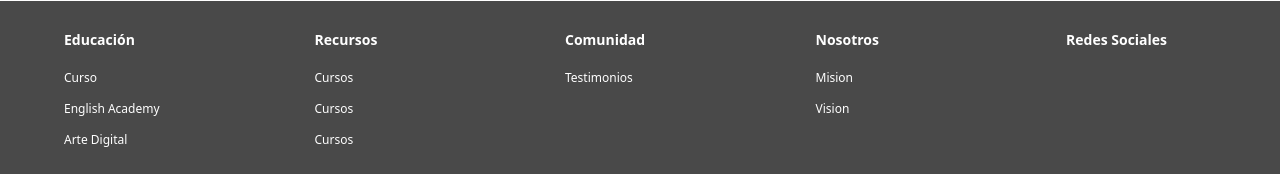
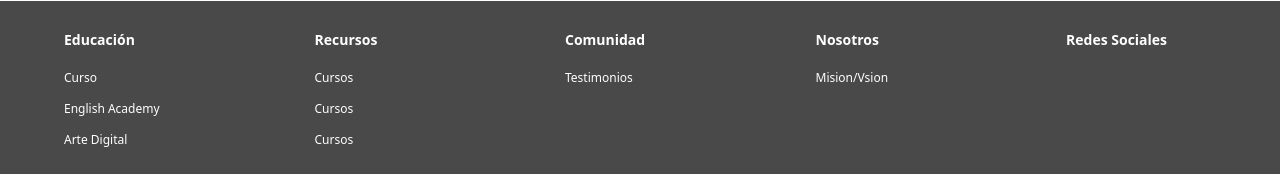
Before and after one commit to FacundoLizardo/PF-Henry, a React (Vite) app in the folder client/: page / in a window 1280 px wide. Shown: the part 1207-1381 px from the top of the page. Built offline with nearby package versions, Linux system fonts and the light colour scheme; no server answers.

Commit message:
Cambios estilos About

```diff
--- a/client/src/Components/Footer/Footer.jsx
+++ b/client/src/Components/Footer/Footer.jsx
@@ -38,10 +38,7 @@ const Footer = () => {
           <div className={Styles.sbFooterLinksDiv}>
             <h4>Nosotros</h4>
             <a href="/about">
-              <p>Mision</p>
-            </a>
-            <a href="/contactos">
-              <p>Vision</p>
+              <p>Mision/Vsion</p>
             </a>
           </div>
           <div className={Styles.sbFooterLinksDiv}>
```
